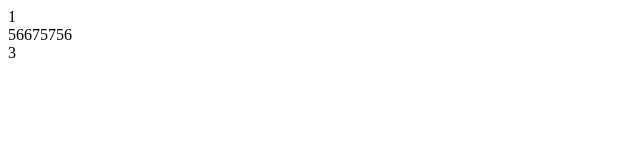
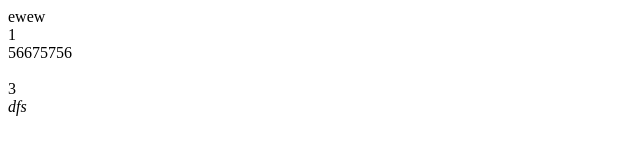
Before and after one commit to jibro/pcslider, a plain HTML site: page dd/ceshi/index.html in a window 1280 px wide. Shown: the whole page, without its empty margins (0-640 px from the left). Drawn offline with Linux system fonts and the light colour scheme.

Commit message:
Update index.html

```diff
--- a/dd/ceshi/index.html
+++ b/dd/ceshi/index.html
@@ -5,8 +5,11 @@
     <title>Title</title>
 </head>
 <body>
+<span>ewew</span>
 <div>1</div>
 <div>56675756</div>
+<br>
 <div>3</div>
+<i>dfs</i>
 </body>
 </html>
```
